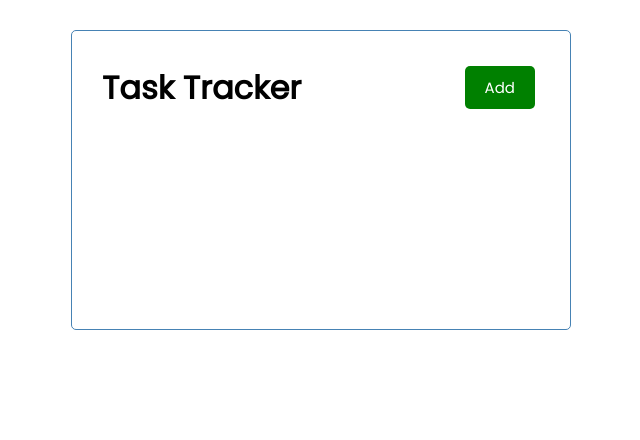
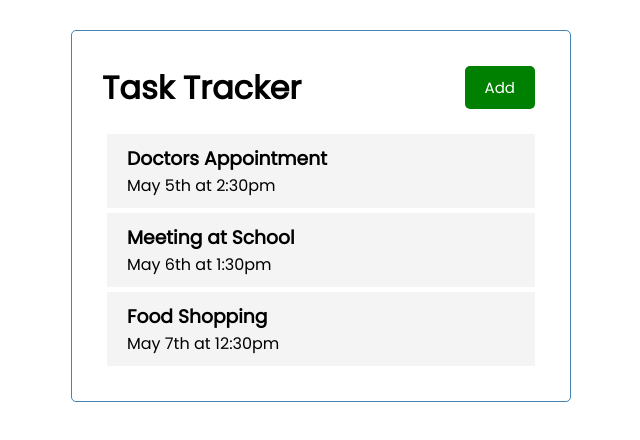
Before and after one commit to daninaydenow/angular-app, an Angular app in the folder my-app/: page / in a window 1280 px wide. Shown: the top 440 px of the page, without its empty margins (319-959 px from the left). Built offline with nearby package versions, Linux system fonts and the light colour scheme.

Commit message:
add modules

```diff
--- a/my-app/src/app/app.module.ts
+++ b/my-app/src/app/app.module.ts
@@ -4,12 +4,16 @@ import { BrowserModule } from '@angular/platform-browser';
 import { AppComponent } from './app.component';
 import { HeaderComponent } from './components/header/header.component';
 import { ButtonComponent } from './components/button/button.component';
+import { TasksComponent } from './components/tasks/tasks.component';
+import { TaskItemComponent } from './components/task-item/task-item.component';
 
 @NgModule({
   declarations: [
     AppComponent,
     HeaderComponent,
-    ButtonComponent
+    ButtonComponent,
+    TasksComponent,
+    TaskItemComponent
   ],
   imports: [
     BrowserModule
--- a/my-app/src/app/components/header/header.component.html
+++ b/my-app/src/app/components/header/header.component.html
@@ -6,3 +6,4 @@
     (btnClick)="toggleAddTask()"
   ></app-button>
 </header>
+<app-tasks></app-tasks>
```
